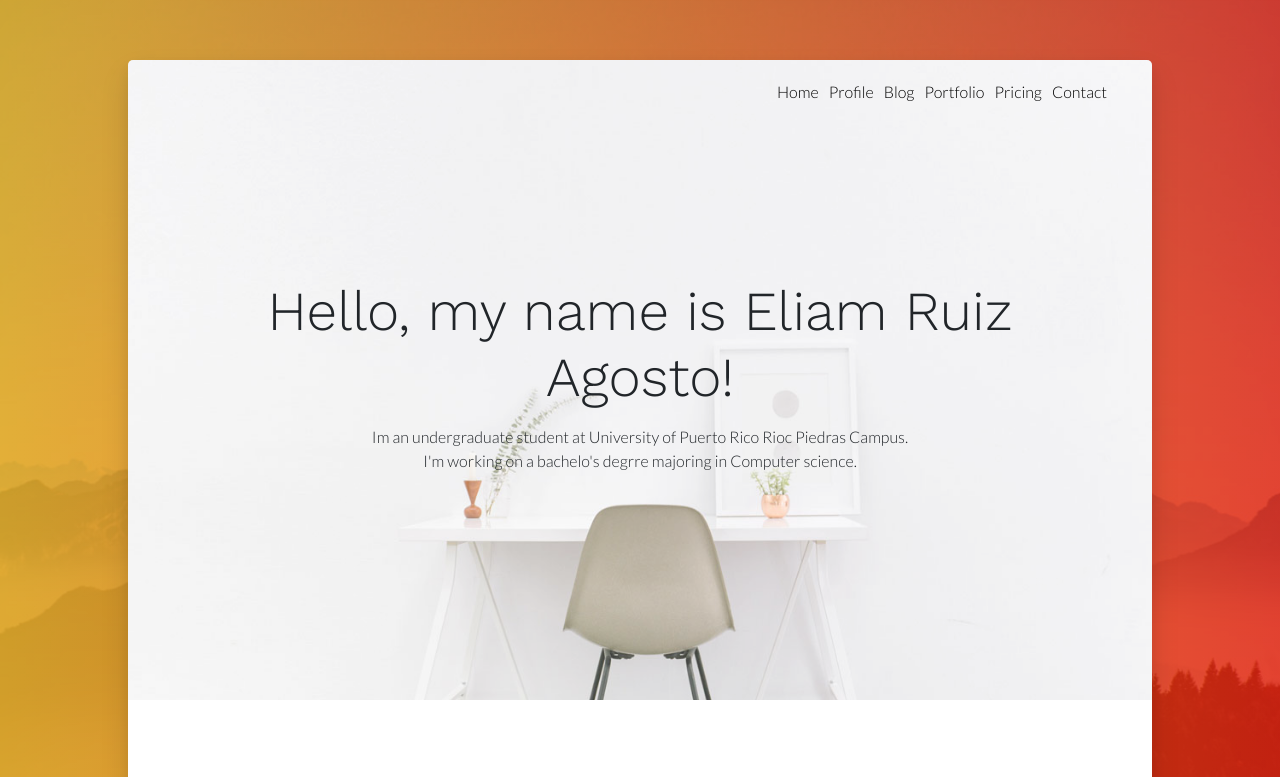
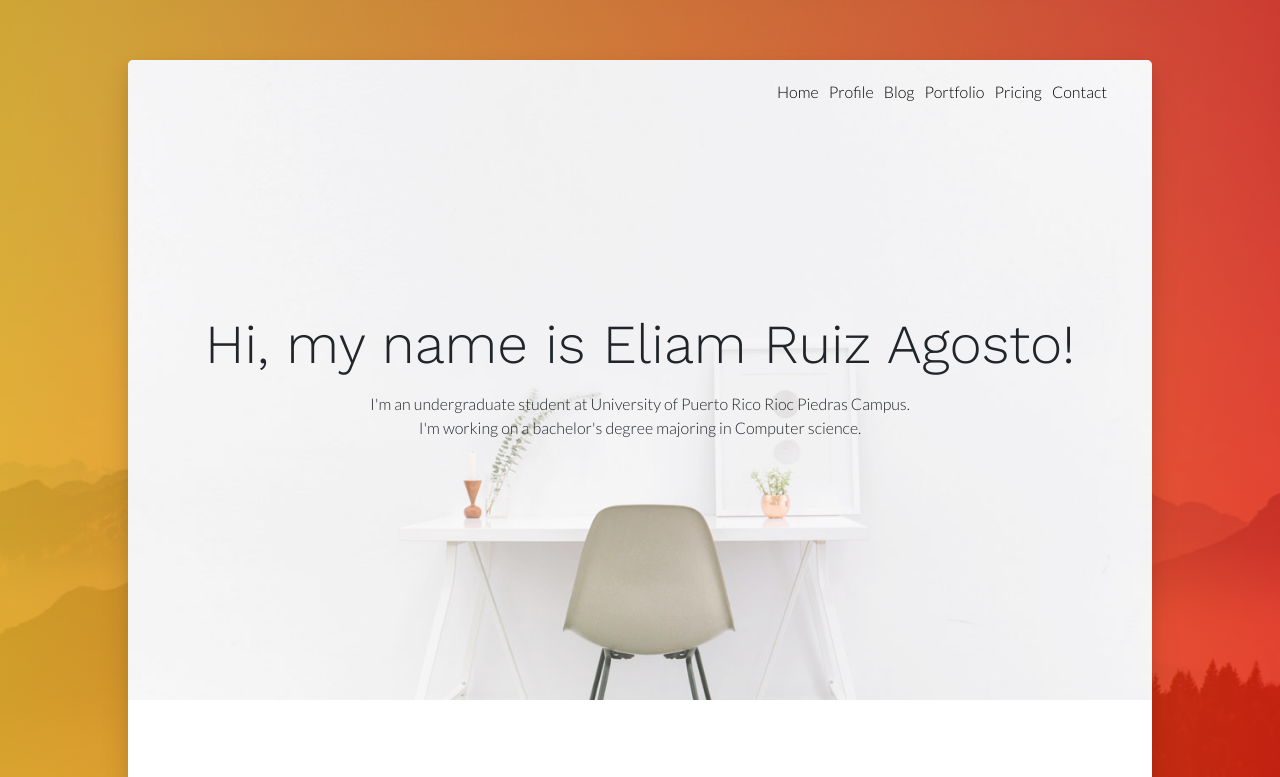
Before and after one commit to EliamRuiz/eliamruiz.github.io, a plain HTML site: page index.html in a window 1280 px wide. Shown: the top 777 px of the page. Drawn offline with nearby package versions, Linux system fonts and the light colour scheme; some icons are missing.

Commit message:
keep adding changes 1

```diff
--- a/index.html
+++ b/index.html
@@ -9,7 +9,7 @@
 
     <meta charset="utf-8">
     <meta http-equiv="X-UA-Compatible" content="IE=edge">
-    <title>Moon - Multipurpose Bootstrap 4 Template by GetTemplates.co</title>
+    <title>Eliam Ruiz Agosto's WebPage</title>
     <meta name="description" content="Core HTML Project">
     <meta name="viewport" content="width=device-width, initial-scale=1, shrink-to-fit=no">
 
@@ -67,9 +67,9 @@
 
 </nav>		<div class="jumbotron d-flex align-items-center" style="background-image: url(img/hero-2.jpg)">
   <div class="container text-center">
-    <h1 class="display-2 mb-4">Hello, my name is Eliam Ruiz Agosto!</h1>
+    <h1 class="display-2 mb-4">Hi, my name is Eliam Ruiz Agosto!</h1>
     <p>
-      Im an undergraduate student at University of Puerto Rico Rioc Piedras Campus.<br>I'm working on a bachelo's degrre majoring in Computer science.
+      I'm an undergraduate student at University of Puerto Rico Rioc Piedras Campus.<br>I'm working on a bachelor's degree majoring in Computer science.
     </p>
   </div>
 </div>		<section id="gtco-who-we-are" class="bg-white">
```
